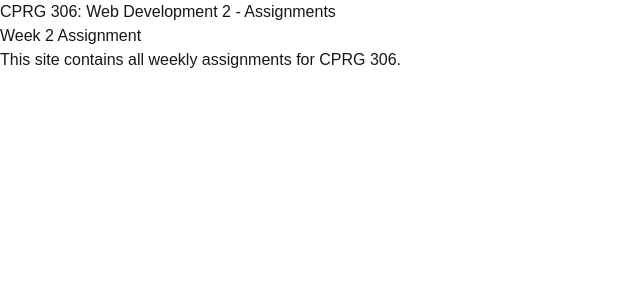
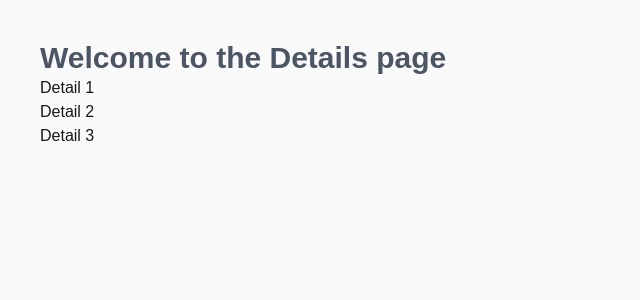
Before and after one commit to anshpreetsingh007/cprg306-assignments, a Next.js app: page /details in a window 1280 px wide. Shown: the top 300 px of the page, without its empty margins (0-640 px from the left). Built offline with nearby package versions, Linux system fonts and the light colour scheme.

Commit message:
Refactor Home component to DetailsPage
Updated the component to display a details page with a list of details.

```diff
--- a/app/details/page.tsx
+++ b/app/details/page.tsx
@@ -1,20 +1,19 @@
-
-import Link from "next/link";
-
-export default function Home() {
+export default function DetailsPage() {
+  const details = [
+    { id: 1, info: "Detail 1" },
+    { id: 2, info: "Detail 2" },
+    { id: 3, info: "Detail 3" },
+  ];
   return (
-    <main>
-      <h1>CPRG 306: Web Development 2 - Assignments</h1>
-
-      <ul>
-        <li>
-          <Link href="/week-2">Week 2 Assignment</Link>
-        </li>
-      </ul>
-
-      <p>
-        This site contains all weekly assignments for CPRG 306.
-      </p>
-    </main>
+    <div className="w-full min-h-screen bg-zinc-50 p-10 ">
+      <h1 className="text-gray-600 font-semibold text-3xl">
+        Welcome to the Details page
+      </h1>
+      <div>
+        {details.map((detail) => (
+          <div key={detail.id}>{detail.info}</div>
+        ))}
+      </div>
+    </div>
   );
 }
```
